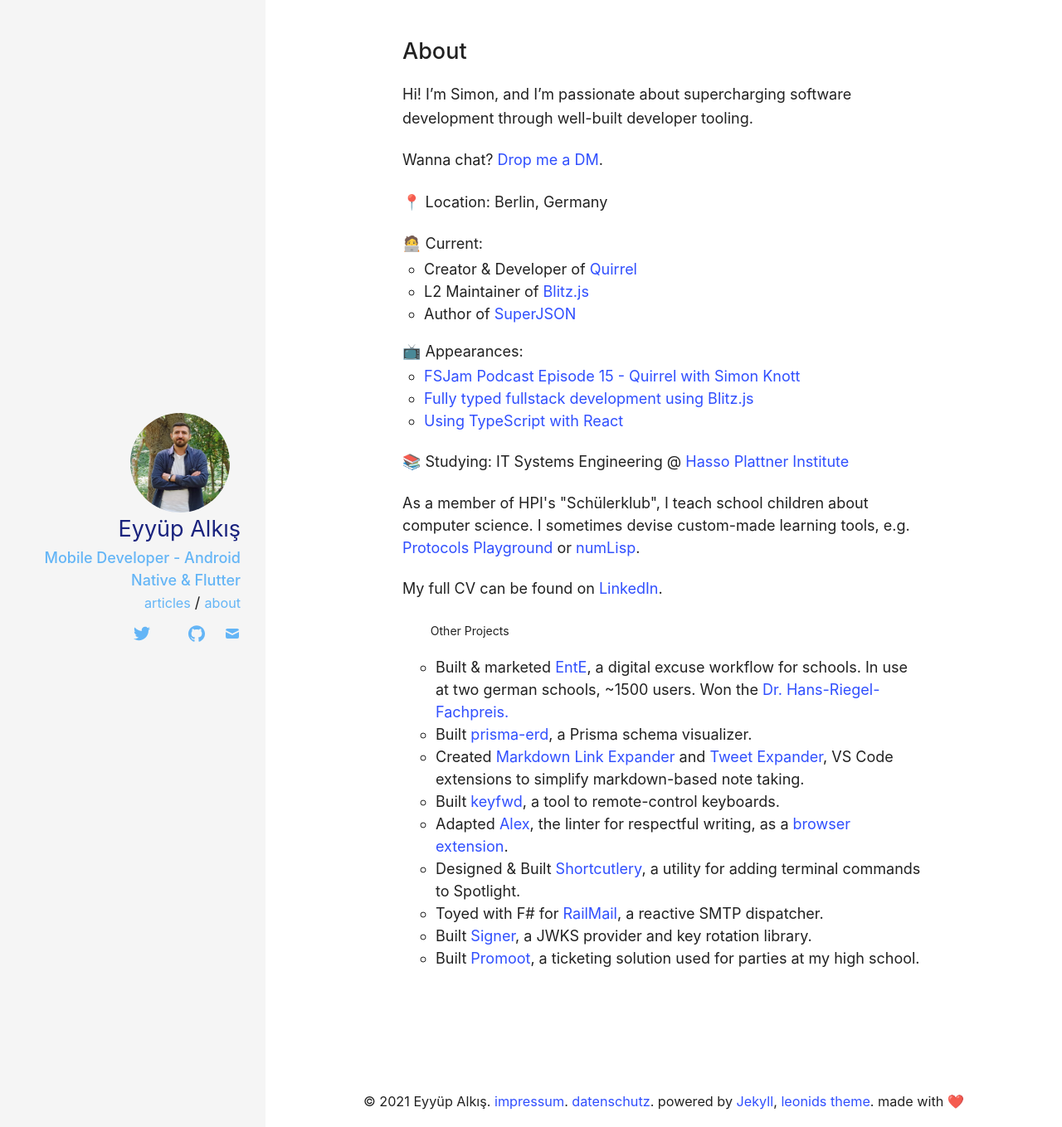
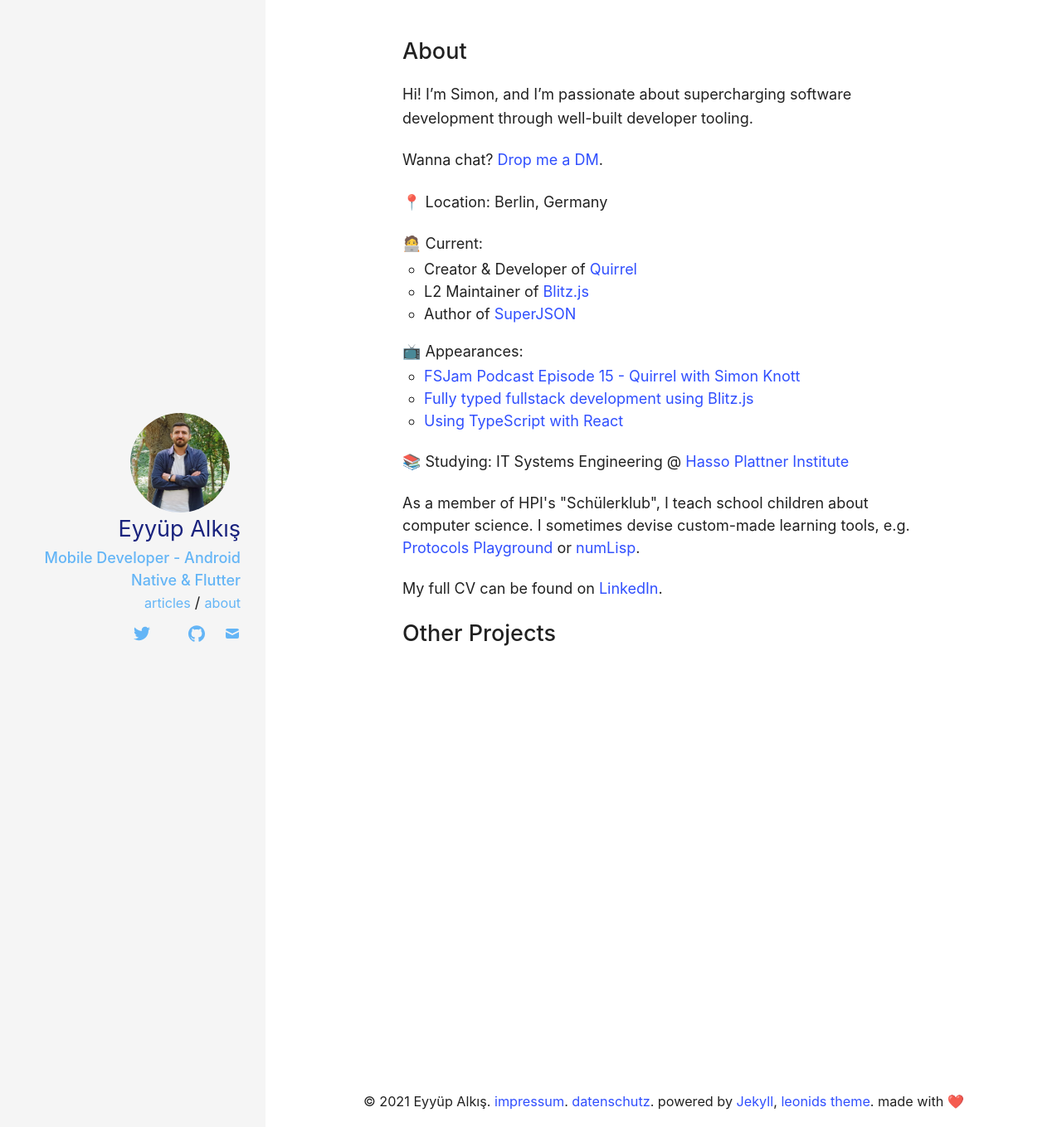
Before and after one commit to EyyupAlkis/About, a Jekyll site: the page built from about.md, in a window 1280 px wide. Shown: the whole page at 83% size. Built offline with Jekyll 4.4.1, drawn with Linux system fonts in a browser that asks for light colours.

Commit message:
css removed

```diff
--- a/_sass/components/_global.scss
+++ b/_sass/components/_global.scss
@@ -122,34 +122,3 @@
     list-style: none;
   }
 }
-
-details.description summary::after {
-  content: attr(data-open);
-  opacity: 0;
-  font-size: 5px;
-}
-
-details.description[open] summary::after {
-  content: attr(data-open);
-  opacity: 1;
-  font-size: 14px;
-}
-
-details.description summary::before {
-  content: attr(data-close);
-  opacity: 0;
-  font-size: 5px;
-}
-
-details.description:not([open]) summary::before {
-  content: attr(data-close);
-  opacity: 1;
-  font-size: 14px;
-}
-
-details.description summary::after,
-details.description summary::before {
-  display: inline-block;
-  transition: all .4s ease-in-out;
-  transform-origin: center bottom;
-}
--- a/about.md
+++ b/about.md
@@ -45,8 +45,10 @@
 </p>
 </section>
 
-<details class="description" open>
-  <summary  data-open="Other Projects" data-close="Other Projects"></summary>
+<details>
+  <summary>
+  <h2>Other Projects</h2>
+  </summary>
 
   <ul style="list-style-type: circle;">
     <li>Built & marketed <a href="https://ente.app">EntE</a>, a digital excuse workflow for schools. In use at two german schools, ~1500 users. Won the <a href="https://www.uni-bonn.de/neues/232-2018">Dr. Hans-Riegel-Fachpreis.</a></li>
```
